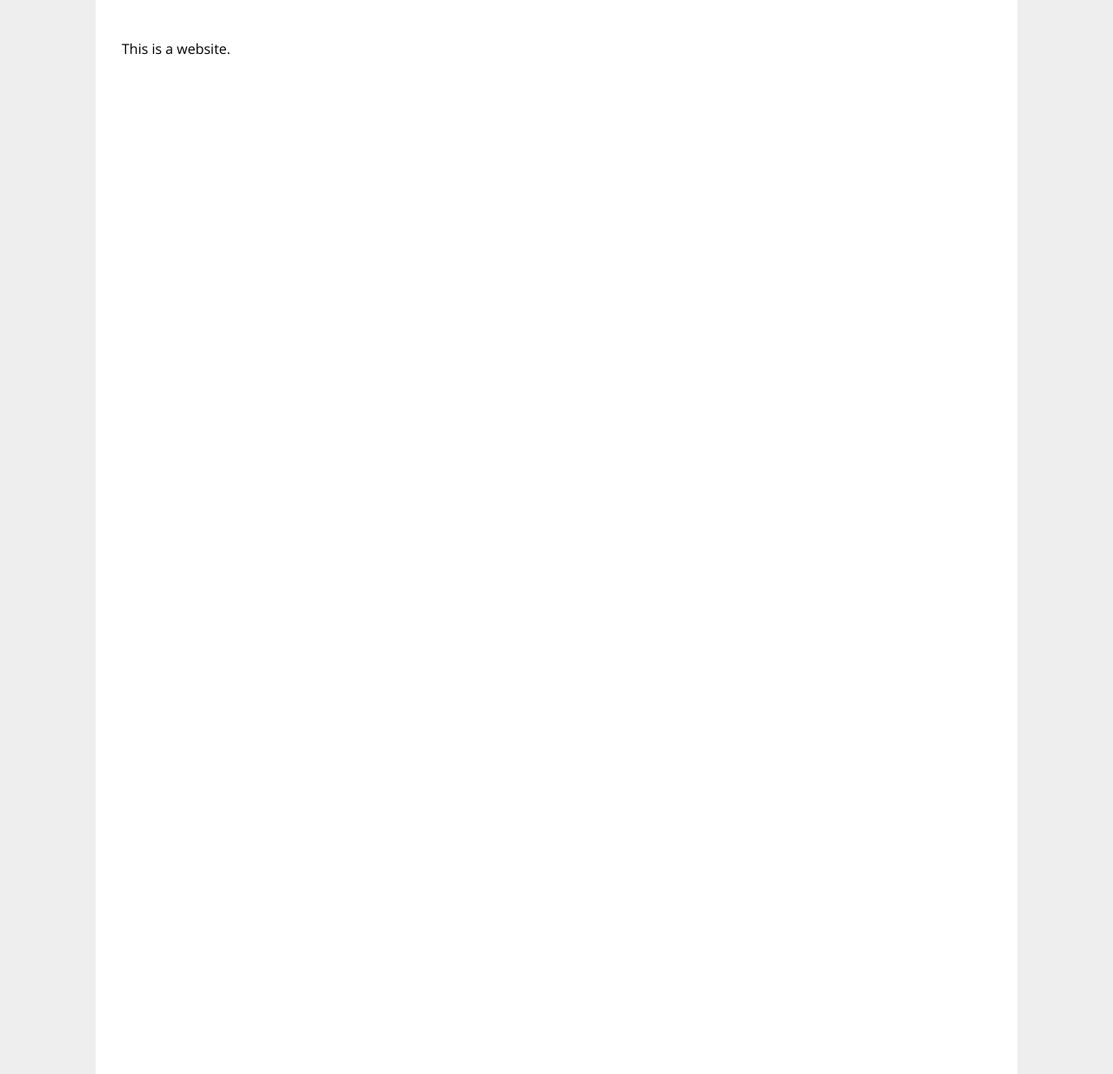
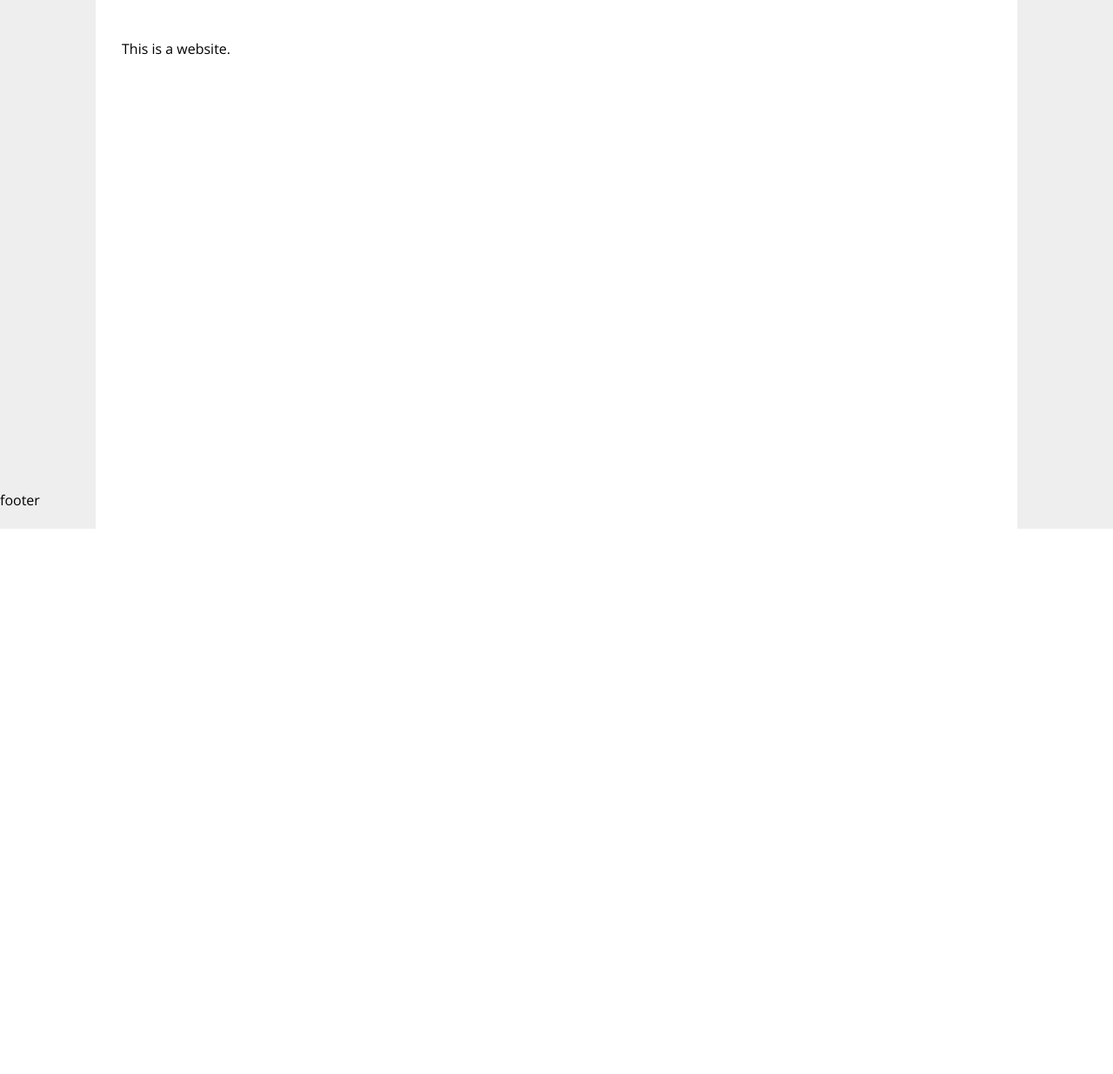
Before and after one commit to dajinchu/ottodog.github.io, a PHP site: page / in a window 1280 px wide. Shown: the part 198-1433 px from the top of the page at 87% size. After the commit the page ends 806 px from the top, so only its background shows below. Run offline with PHP 8.4, Linux system fonts and the light colour scheme.

Commit message:
Messy stuff, but used CSS Tables to get card to reach bottom edge

```diff
--- a/WebContent/index.html
+++ b/WebContent/index.html
@@ -8,6 +8,7 @@
 </head>
 <body >
 
+	<div class="as-table">
 	<div id=topbar>
 	<div id="nav">
 	<ul>
@@ -23,8 +24,16 @@
 	</div>
 	</div>
 
+	<div class = "as-table-row">
 	<div class = "carddiv">
 		<p>This is a website.</p>
 	</div>
+	</div>
+
+	<div class = "as-table-row">
+		<p>footer</p>
+	</div>
+	</div>
+
 </body>
 </html>
--- a/WebContent/main.css
+++ b/WebContent/main.css
@@ -1,10 +1,25 @@
 @CHARSET "ISO-8859-1";
-html, body { margin: 0; padding: 0; background-color: #EEEEEE}
+html, body { margin: 0; padding: 0; background-color: #EEEEEE; height:100%;}
+body{
+	font-family: 'Open Sans', sans-serif;
+}
 #topbar {
     background-color: #A0D388;
 }
-body{
-	font-family: 'Open Sans', sans-serif;
+.center{
+	color: white;
+	text-align: center;
+	font-size: 1.5em;
+	padding-bottom: 30px;
+}
+.as-table {
+    display: table;
+    height: 100%;
+    width: 100%;
+}
+.as-table-row{
+    display:table-row;
+	height: 100%;
 }
 .carddiv{
 	color: black;
@@ -12,15 +27,8 @@
 	max-width: 1000px;
 	margin: auto;
 	padding: 30px;
-	padding-bottom: 90%;
+	height:100%;
 }
-.center{
-	color: white;
-	text-align: center;
-	font-size: 1.5em;
-	padding-bottom: 30px;
-}
-
 #nav{
     list-style: none;
     font-weight: bold;
```
